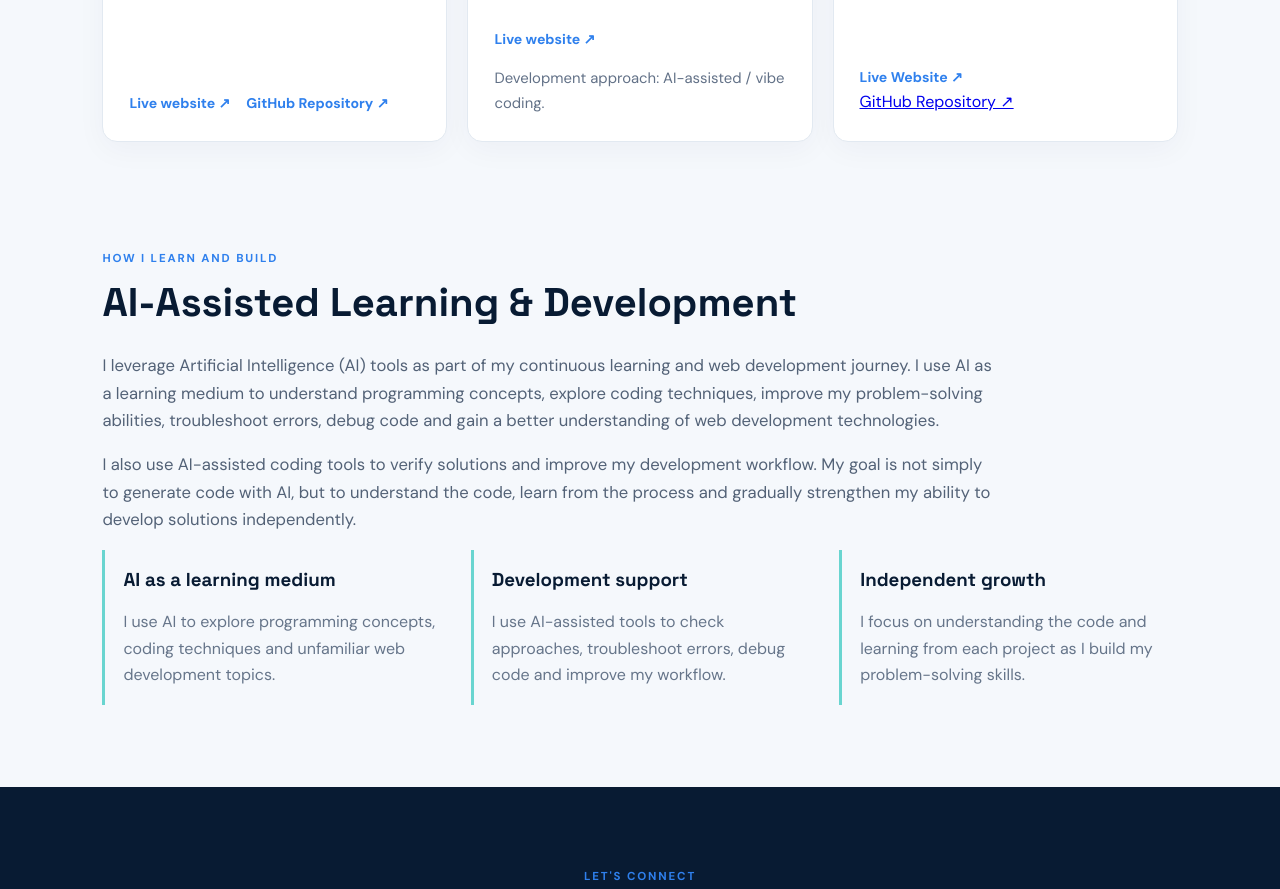
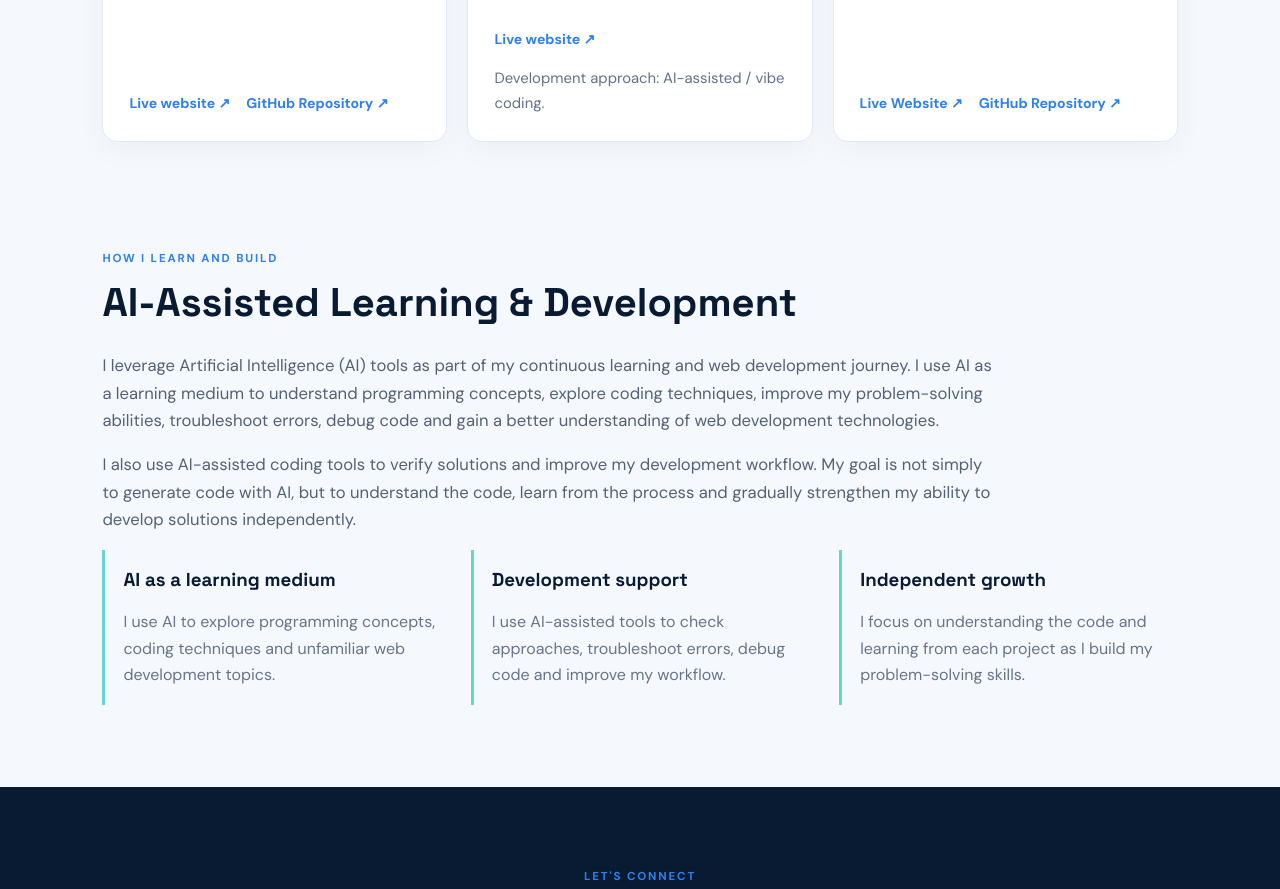
Before and after one commit to kinko-01/AJAYI-PORTFOLIO, a plain HTML site: page index.html in a window 1280 px wide. Shown: the part 2255-3144 px from the top of the page. Drawn offline with Linux system fonts and the light colour scheme.

Commit message:
Fix project links formatting in index.html

```diff
--- a/index.html
+++ b/index.html
@@ -75,7 +75,7 @@
       <div class="project-top"><span class="project-number">03</span><span class="tag">News web application</span></div>
       <h3>TRR NEWS</h3>
       <p>A news publishing web application project. I have worked on its application setup, authentication-related pages and publishing functionality.</p>
-      <div class="project-links"><a href="https://trr-news.vercel.app" target="_blank" rel="noreferrer">Live Website ↗</a></div><a href="https://github.com/kinko-01/TRR-NEWS" target="_blank" rel="noreferrer">GitHub Repository ↗</a></div>
+      <div class="project-links"><a href="https://trr-news.vercel.app" target="_blank" rel="noreferrer">Live Website ↗</a><a href="https://github.com/kinko-01/TRR-NEWS" target="_blank" rel="noreferrer">GitHub Repository ↗</a></div>
 
     </article>
   </div>
```
